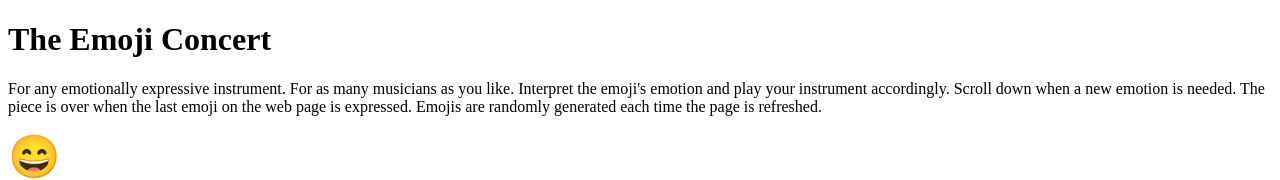
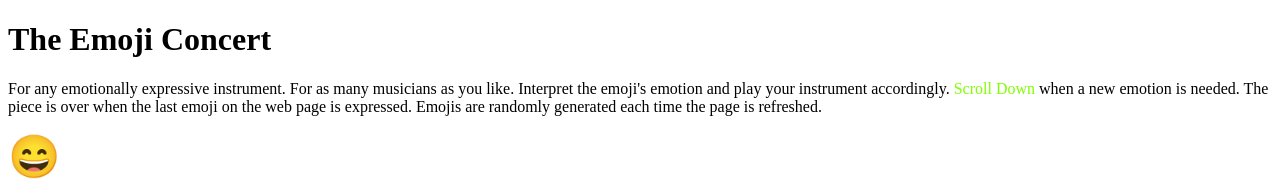
Before and after one commit to tmartinez88/emojiconcert, a plain HTML site: page index.html in a window 1280 px wide. Shown: the top 180 px of the page. Drawn offline with Linux system fonts and the light colour scheme.

Commit message:
emphasize scroll instruction

```diff
--- a/index.html
+++ b/index.html
@@ -8,7 +8,7 @@
 </head>
 <body>
     <h1>The Emoji Concert</h1>
-    <p>For any emotionally expressive instrument. For as many musicians as you like. Interpret the emoji's emotion and play your instrument accordingly. Scroll down when a new emotion is needed. The piece is over when the last emoji on the web page is expressed. Emojis are randomly generated each time the page is refreshed.</p>
+    <p>For any emotionally expressive instrument. For as many musicians as you like. Interpret the emoji's emotion and play your instrument accordingly. <span style="color:chartreuse">Scroll Down</span> when a new emotion is needed. The piece is over when the last emoji on the web page is expressed. Emojis are randomly generated each time the page is refreshed.</p>
     <div id="container"></div>
 
     <script src="graphic.js"></script>
```
